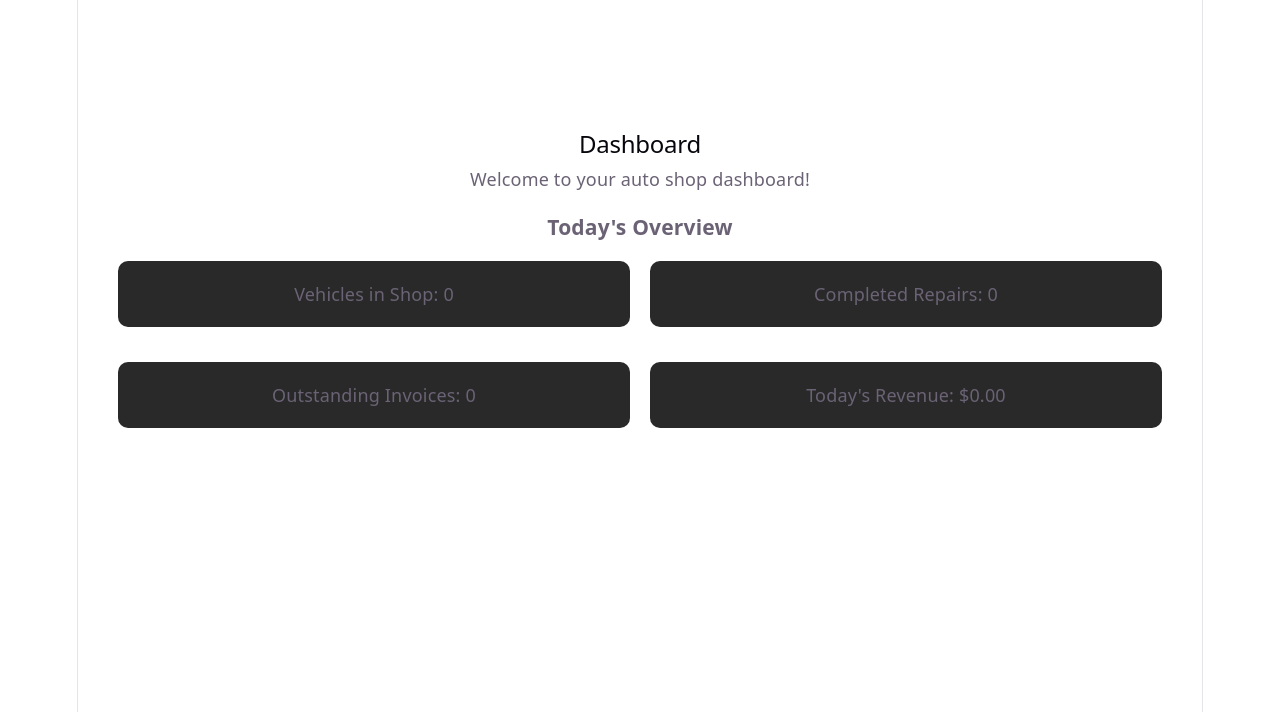
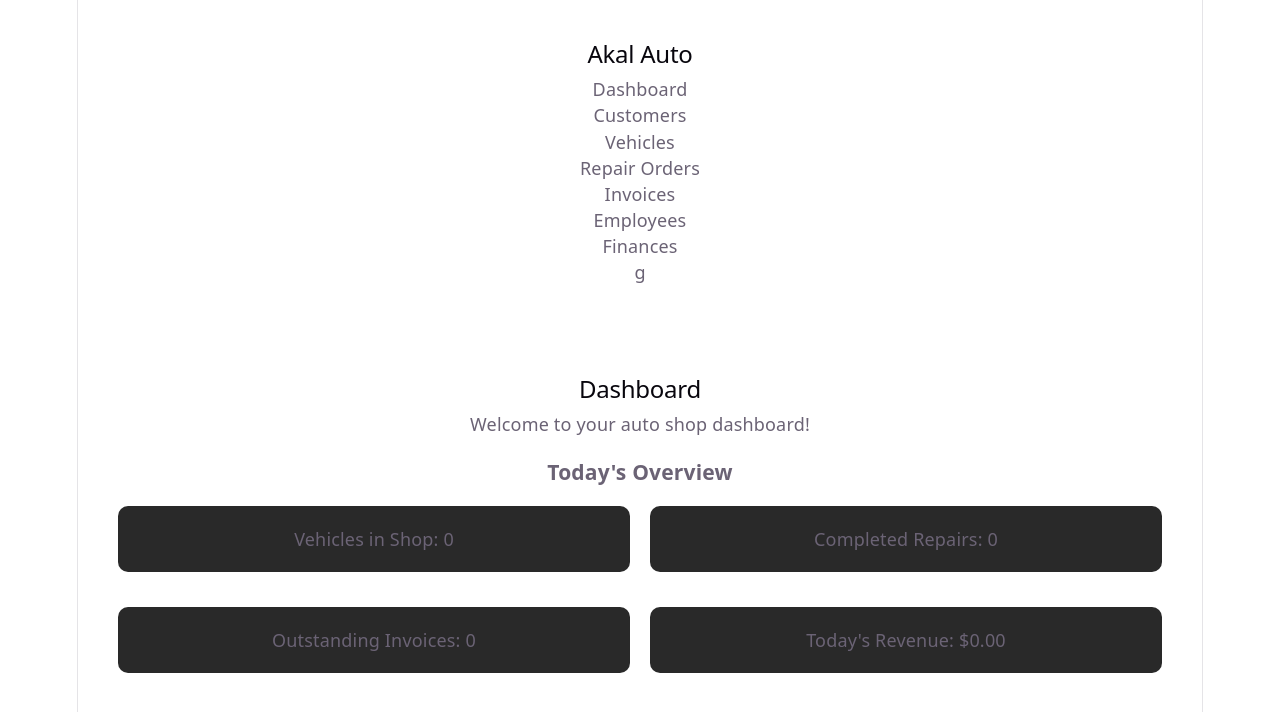
Before and after one commit to Ravjotk/auto-shop-management-system, a React app in the folder frontend/: page / in a window 1280 px wide. Shown: the top 712 px of the page. Built offline with nearby package versions, Linux system fonts and the light colour scheme; the HTML template or start-up script is replaced by a standard one.

Commit message:
Add sidebar navigation menu to dashboard

```diff
--- a/frontend/src/App.css
+++ b/frontend/src/App.css
@@ -23,8 +23,6 @@ li {
   padding: 20px;
   margin-bottom: 15px;
   border-radius: 10px;
-\
-
 }
 
 .dashboard-grid {
--- a/frontend/src/App.jsx
+++ b/frontend/src/App.jsx
@@ -3,6 +3,16 @@ import './App.css'
 function App() {
   return (
     <div>
+      <nav className="sidebar">
+  <h2>Akal Auto</h2>
+  <p>Dashboard</p>
+  <p>Customers</p>
+  <p>Vehicles</p>
+  <p>Repair Orders</p>
+  <p>Invoices</p>
+  <p>Employees</p>
+  <p>Finances</p>
+</nav>g
       <h1>Auto Shop Management System</h1>
 
       <h2>Dashboard</h2>
```
